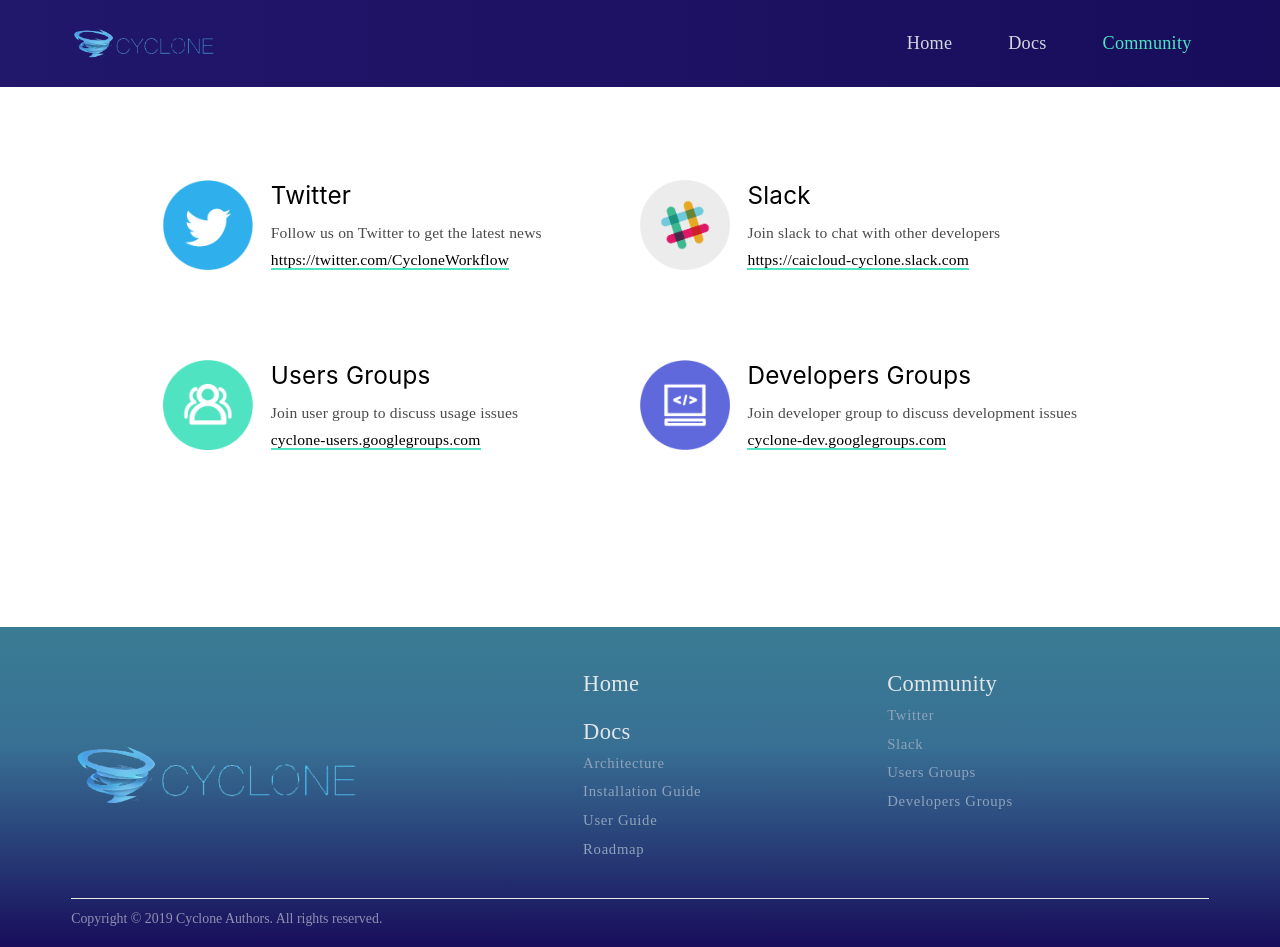
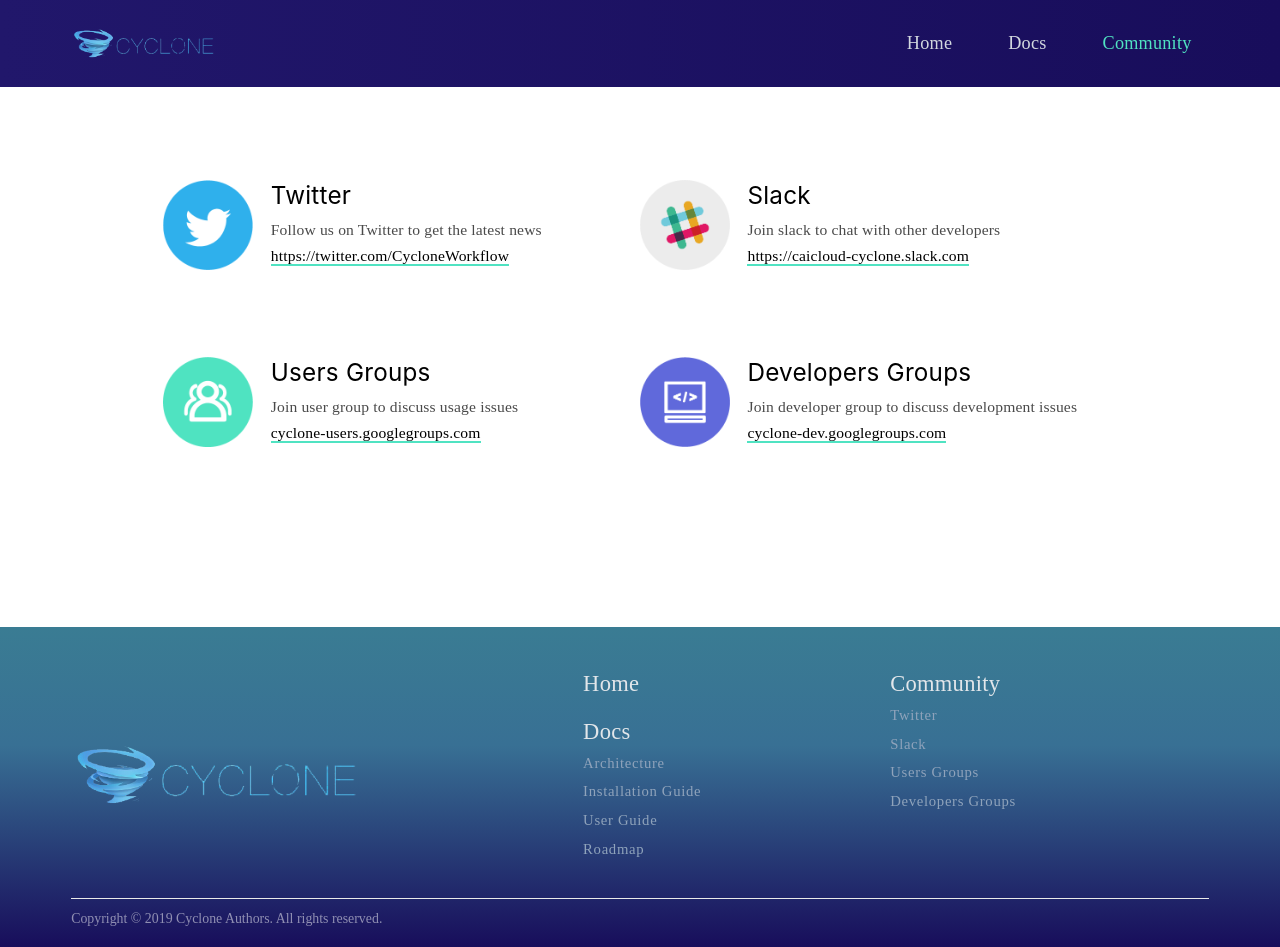
Before and after one commit to caicloud/cyclone-website, a Jekyll site: the page built from community.html, in a window 1280 px wide. Built offline with Jekyll 4.4.1, drawn with Linux system fonts in a browser that asks for light colours.

Commit message:
部分css问题及避免css、js由于缓存没及时更新的问题 (#5)

```diff
--- a/_config.yml
+++ b/_config.yml
@@ -17,6 +17,7 @@
 url: "" # the base hostname & protocol for your site, e.g. http://example.com
 twitter_username: Cyclone
 github_username:  Cyclone
+version: 11111   # css 和 js可能因为浏览器缓存的原因导致一些问题，所以更改了 css 或 js 后，最好也修改这里的值
 # 首页的数据
 features:
   -
--- a/_includes/footer.html
+++ b/_includes/footer.html
@@ -40,4 +40,4 @@
     </div>
 </div>
 <script src="/assets/js/jquery.min.js"></script>
-<script src="/assets/js/index.js"></script>
+<script src="/assets/js/index.js?v={{site.version}}"></script>
--- a/_includes/head.html
+++ b/_includes/head.html
@@ -13,9 +13,9 @@
   <link rel="apple-touch-icon" href="/assets/images/logo_f_i.ico">
 
   <link rel="preload" href="/assets/js/jquery.min.js" as="script">
-  <link rel="preload" href="/assets/js/index.js" as="script">
+  <link rel="preload" href="/assets/js/index.js?v={{site.version}}" as="script">
 
   <meta property="og:image" content="/assets/images/logo-f.png">
-  <link rel="stylesheet" href="/assets/main.css">
+  <link rel="stylesheet" href="/assets/main.css?v={{site.version}}">
   <title>Cyclone</title>
 </head>
--- a/_sass/minima/_layout.scss
+++ b/_sass/minima/_layout.scss
@@ -175,7 +175,7 @@
                   width: 100%;
                   @include flex();
                   .spring-last-top-choice-can{
-                    width: 49.5%;
+                    width: 50%;
                     height: auto;
                     display: inline-block;
                     .no-pc-show{
--- a/_sass/minima/docs.scss
+++ b/_sass/minima/docs.scss
@@ -109,7 +109,8 @@
                     font-size: 0.6rem;
                     color: $color_7;
                     letter-spacing: 0.15px;
-                    line-height: 1.0333rem;
+                    line-height: 0.7333rem;
+                    margin-bottom: 0.1667rem;
                 }
                 a{
                     font-family: $font_3;
--- a/_sass/minima/media.scss
+++ b/_sass/minima/media.scss
@@ -51,9 +51,6 @@
                 ul{
                     @include flex();
                     flex-wrap: wrap;
-                    li{
-                        width:50%;
-                    }
                     .spring-last-top-choice-can .no-pc-show{
                         display: block;
                         height: 23px;
```
